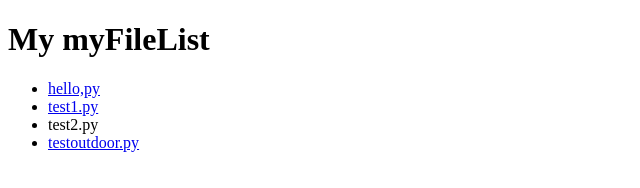
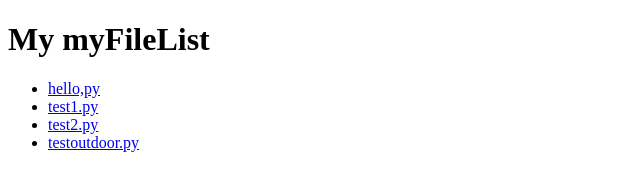
Before and after one commit to bytil70/my_first_project, a plain HTML site: page index.html in a window 1280 px wide. Shown: the full height of the page, 0-640 px from the left. Drawn offline with Linux system fonts and the light colour scheme.

Commit message:
add page

```diff
--- a/index.html
+++ b/index.html
@@ -10,7 +10,7 @@
     <ul>
         <li><a href="hello.py">hello,py</a></li>
         <li><a href="test1.py">test1.py</a></li>
-        <li><a hrer="test2.py">test2.py</a></li>
+        <li><a href="test2.py">test2.py</a></li>
         <li><a href="testoutdoor.py">testoutdoor.py</a></li>
     </ul>
 </body>
```
